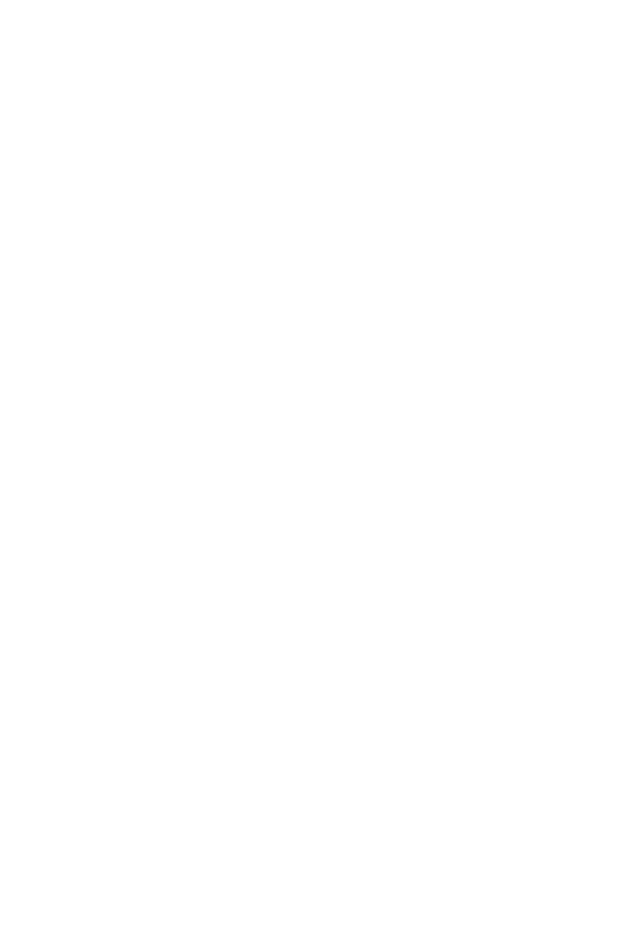
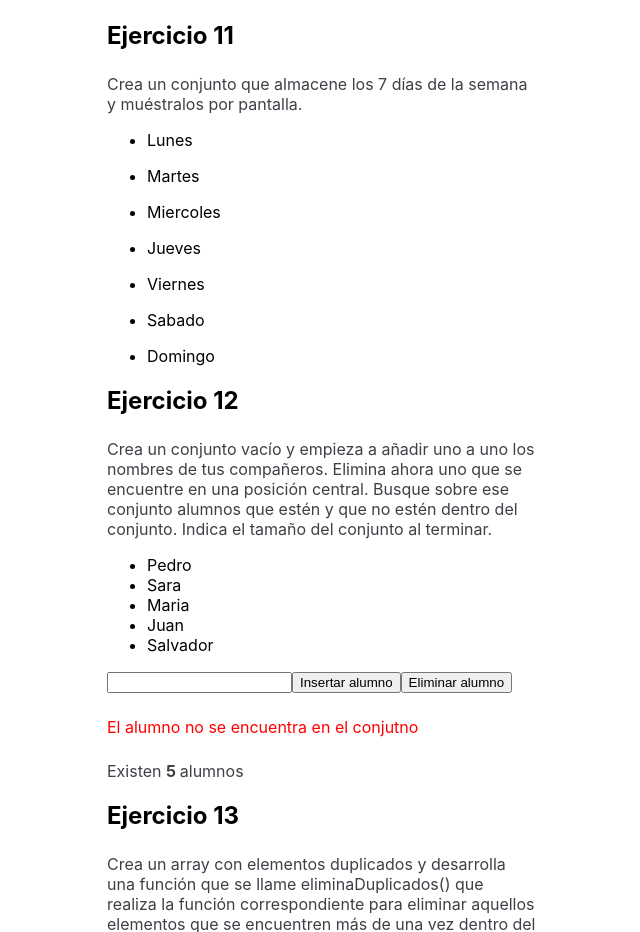
Before and after one commit to octomonoli1/boletin1_ud3, an Angular app: page / in a window 1280 px wide. Shown: the part 1868-2800 px from the top of the page, without its empty margins (183-823 px from the left). Before the commit the page ends 1941 px from the top, so only its background shows below. Built offline with nearby package versions, Linux system fonts and the light colour scheme.

Commit message:
ultimos cambios

```diff
--- a/src/app/app.html
+++ b/src/app/app.html
@@ -280,6 +280,54 @@
       <p>. Implemente una calculadora de matrices que dada dos matrices del mismo tamaño
       devuelva una tercera matriz con el resultado de la suma. </p>
 
+      <h2>Ejercicio 11</h2>
+
+      <p>Crea un conjunto que almacene los 7 días de la semana y muéstralos por pantalla. </p>
+
+      {{ unir_conjuntos () }}
+
+      <ul *ngFor="let dia of diasSemana">
+        <li>{{ dia }}</li>
+      </ul>
+
+      <h2>Ejercicio 12</h2>
+
+      <p>Crea un conjunto vacío y empieza a añadir uno a uno los nombres de tus compañeros.
+      Elimina ahora uno que se encuentre en una posición central.
+      Busque sobre ese conjunto alumnos que estén y que no estén dentro del conjunto.
+      Indica el tamaño del conjunto al terminar.</p>
+
+      <ul>
+        @for (alumno of alumnos; track $index) {
+          <li> {{ alumno }} </li>
+        }
+      </ul>
+
+      <label for="nombre_alumno"></label>
+      <input [(ngModel)]="alumno" id="nombre_alumno" type="text"/>
+      <button (click)="inserta_alumno()">Insertar alumno</button>
+      <button (click)="eliminar_alumno()">Eliminar alumno</button>
+
+      @if(encontrar_alumno() && alumno){
+        <p style="color: green"> El alumno se encuentra en el conjutno </p>
+      }@else {
+        <p style="color: red;"> El alumno no se encuentra en el conjutno </p>
+      }
+
+      <p>Existen <b> {{ alumnos.size }} </b> alumnos</p>
+
+      <h2>Ejercicio 13</h2>
+
+      <p>Crea un array con elementos duplicados y desarrolla una función que se
+      llame eliminaDuplicados() que realiza la función correspondiente para eliminar
+      aquellos elementos que se encuentren más de una vez dentro del array</p>
+
+      <ul>
+          @for(elemento of elimina_duplicados(); track $index){
+            <li>{{elemento}}</li>
+          }
+      </ul>
+
     </div>
     <div class="divider" role="separator" aria-label="Divider"></div>
     <div class="right-side">
--- a/src/app/app.ts
+++ b/src/app/app.ts
@@ -19,7 +19,11 @@
   public frutas: string[] = ["Aguacate", "Banana", "Chirimoya", "Dátil", "Fresa", "Guayaba", "Kiwi", "Limón", "Naranja", "Pera", "Sandía", "Uva", "Yuca"];
   public fruta: string = "";
   public matriz1: number[][] = this.inicializa_matriz();
-
+  public entreSemana: Set<string> = new Set(["Lunes","Martes","Miercoles","Jueves","Viernes"]);
+  public finde: Set<string> = new Set(["Viernes","Sabado","Domingo"]);
+  public diasSemana: Set<string> = new Set();
+  public alumnos: Set<string> = this.add_to_set();
+  public alumno = null;
 
   public filtra_playas_pares(): string[]{
     return this.playas.filter((data, idx) => idx%2 == 0);
@@ -80,5 +84,46 @@
     return result;
   }
 
+  public rellena_semana(): void{
+    this.diasSemana.add("Lunes").add("Martes").add("Miercoles")
+      .add("Jueves").add("Viernes").add("Viernes").add("Viernes")
+      .add("Viernes").add("Viernes").add("Sabado").add("Domingo");
+  }
+
+  public unir_conjuntos(): void{
+    this.diasSemana = new Set([...this.entreSemana, ...this.finde]);
+  }
+
+  private add_to_set(): Set<string>{
+    let result: Set<string> = new Set();
+    return result.add("Pedro").add("Sara").add("Maria").add("Juan").add("Salvador");
+  }
+
+  public inserta_alumno(): void{
+    if(this.alumno){
+      this.alumnos.add(this.alumno);
+    }
+  }
+
+  public eliminar_alumno(): void{
+    if(this.alumno){
+      this.alumnos.delete(this.alumno);
+    }
+  }
+
+  public encontrar_alumno(): boolean{
+    let encontrado = false;
+    if(this.alumno){
+      encontrado =  this.alumnos.has(this.alumno);
+    }
+    return encontrado;
+  }
+
+  public elimina_duplicados(): string[]{
+    let lista_con_repetidos: string[] = ["Hola", "Hola", "Adios", "Adios", "Xexu"];
+    let conjunto_elementos: Set<string> = new Set(lista_con_repetidos);
+    let lista_sin_repetidos =  [...conjunto_elementos];
+    return lista_sin_repetidos;
+  }
 
 }
```
